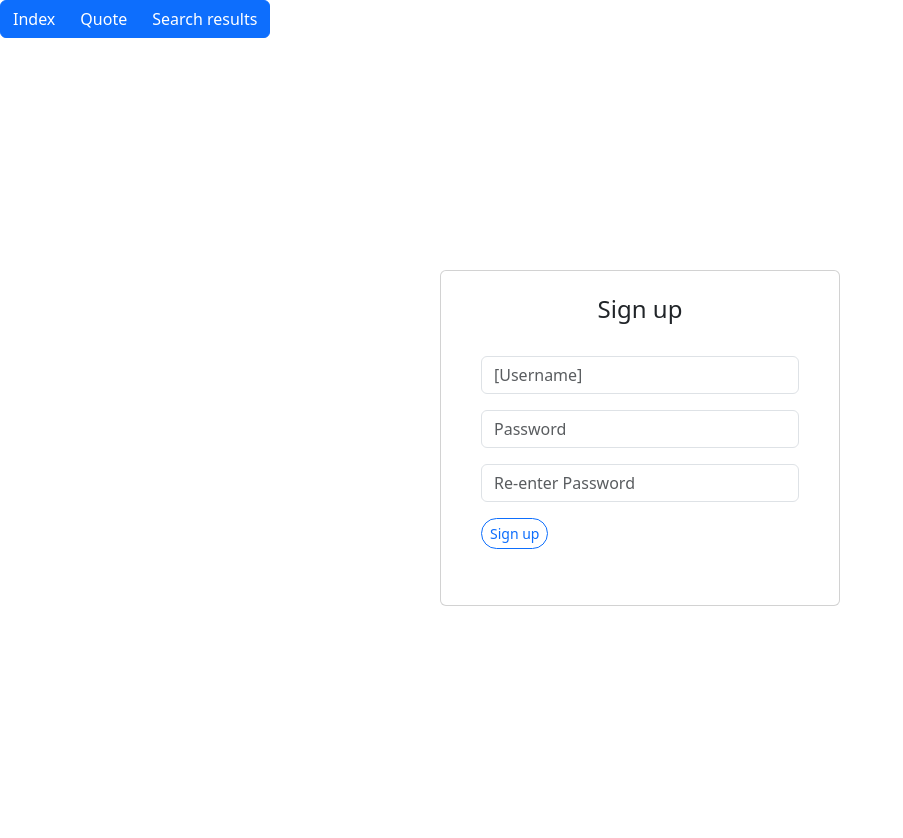
After one commit to ThatCrazyTechMan/NEA-Quotebook, a FastAPI app: template templates/signup.html in a window 1280 px wide. The commit adds this page. Shown: the whole page, without its empty margins (0-903 px from the left). Run offline with FastAPI, Linux system fonts and the light colour scheme; the template is opened without the code that fills it, so the values that code supplies are empty; parts of the project's set-up code (start-up, migrations or seed data) failed here and were passed over.

Commit message:
Finished login system, and started using cookies

```diff
--- a/main_old.py
+++ b/main_old.py
@@ -15,6 +15,10 @@ from typing import Annotated, Any, Sequence
 from urllib.parse import quote
 import databaseConnector
 from sqlalchemy import text, Row
+import hashlib
+from starlette.middleware.sessions import SessionMiddleware
+
+
 async def getQuoteFromAuthor(author):
     session = databaseConnector.get_session()
     sql_query = "SELECT * FROM quote WHERE author = :author"
@@ -102,9 +106,44 @@ def getQuote(quote_id):
     db_result = session.execute(stmt, {"id": quote_id})
     quote = db_result.first()
     return quote
+
+async def getQuoteFromAuthor(author):
+    session = databaseConnector.get_session()
+    sql_query = "SELECT * FROM quote WHERE author = :author"
+    stmt = text(sql_query)
+    POM_quotes_results = session.execute(stmt, {"author": author})
+    quotes_from_pom = POM_quotes_results.all()
+    return quotes_from_pom
+
+
+async def getRandomAuthor():
+    session = databaseConnector.get_session()
+    sql_query = "SELECT AUTHOR FROM quote ORDER BY RANDOM() LIMIT 1"
+    stmt = text(sql_query)
+    POM_result = session.execute(stmt)
+    person_of_month = POM_result.first().author
+    return person_of_month
+
+
+async def getRandomQuote():
+    session = databaseConnector.get_session()
+    sql_query = "SELECT * FROM quote ORDER BY RANDOM() LIMIT 1"
+    stmt = text(sql_query)
+    rand_quote_result = session.execute(stmt)
+    rand_quote = rand_quote_result.first()
+    return rand_quote
 app = FastAPI()
 app.mount("/static", StaticFiles(directory="static"), name="static")
+app.add_middleware(
+    SessionMiddleware,
+    secret_key="secret"
+)
+
+
 templates = Jinja2Templates(directory="templates")
+
+
+
 
 quotes = [
     {
@@ -186,8 +225,6 @@ async def submit(request: Request, author: Annotated[str, Form()], quote: Annota
 
 @app.get("/home", response_class=HTMLResponse)
 async def home(request: Request):
-    session = databaseConnector.get_session()
-
     rand_quote = await getRandomQuote()
 
     person_of_month = await getRandomAuthor()
@@ -200,35 +237,6 @@ async def home(request: Request):
         "home.html",
         {"title": "Home", "rand": rand_quote, "person_of_month": person_of_month, "POM_quotes": quotes_from_pom},
     )
-
-
-async def getQuoteFromAuthor(author):
-    session = databaseConnector.get_session()
-    sql_query = "SELECT * FROM quote WHERE author = :author"
-    stmt = text(sql_query)
-    POM_quotes_results = session.execute(stmt, {"author": author})
-    quotes_from_pom = POM_quotes_results.all()
-    return quotes_from_pom
-
-
-async def getRandomAuthor():
-    session = databaseConnector.get_session()
-    sql_query = "SELECT AUTHOR FROM quote ORDER BY RANDOM() LIMIT 1"
-    stmt = text(sql_query)
-    POM_result = session.execute(stmt)
-    person_of_month = POM_result.first().author
-    return person_of_month
-
-
-async def getRandomQuote():
-    session = databaseConnector.get_session()
-    sql_query = "SELECT * FROM quote ORDER BY RANDOM() LIMIT 1"
-    stmt = text(sql_query)
-    rand_quote_result = session.execute(stmt)
-    rand_quote = rand_quote_result.first()
-    return rand_quote
-
-
 @app.get("/", response_class=HTMLResponse)
 async def home(request: Request):
     return templates.TemplateResponse(
@@ -240,11 +248,81 @@ async def home(request: Request):
 
 @app.get("/login", response_class=HTMLResponse)
 async def home(request: Request):
+    rand_quote = await getRandomQuote()
+    print(rand_quote)
     return templates.TemplateResponse(
         request,
         "login.html",
-        {"title": "Login"},
+        {"title": "Login", "rand_quote": rand_quote},
     )
+
+@app.post("/user", response_class=HTMLResponse)
+async def user(request: Request, username: Annotated[str, Form()]):
+    print(f"{username} tried logging in!!")
+    session = databaseConnector.get_session()
+    sql_query = "SELECT COUNT(*) FROM users WHERE username = :username"
+    stmt = text(sql_query)
+    user_result = session.execute(stmt, {"username": username})
+    user_count = user_result.scalar_one()
+
+    if user_count == 0:
+        return templates.TemplateResponse(
+            request,
+            "signup.html",
+            {"title": "Create", "username": username},
+        )
+    else:
+        return templates.TemplateResponse(
+            request,
+            "signin.html",
+            {"title": "Login", "username": username},
+        )
+
+@app.post("/signin", response_class=HTMLResponse)
+async def signin(request: Request, username: Annotated[str, Form()], password: Annotated[str, Form()]):
+    password_hash = hashlib.sha256(password.encode()).hexdigest()
+    session = databaseConnector.get_session()
+    sql_query = "SELECT * FROM users WHERE username = username AND password_hash = password_hash"
+    stmt = text(sql_query)
+    signin_result = session.execute(stmt, {"username": username, "password_hash": password_hash})
+    user = signin_result.first()
+    if user is not None:
+        print(f"{username} logged in!!")
+        request.session["username"] = username
+        return RedirectResponse(
+            '/home',
+            status_code=int(302)
+        )
+    else:
+        return templates.TemplateResponse(
+            request,
+            "signin.html",
+            {"title": "Login", "username": username},
+        )
+
+@app.post("/signup", response_class=HTMLResponse)
+async def signin(request: Request, username: Annotated[str, Form()], password1: Annotated[str, Form()], password2: Annotated[str, Form()]):
+    if password1 != password2:
+        return templates.TemplateResponse(
+            request,
+            "signup.html",
+            {"title": "Signup", "username": username}
+        )
+    else:
+        password_hash = hashlib.sha256(password1.encode()).hexdigest()
+        session = databaseConnector.get_session()
+        sql_query = "INSERT INTO users(username, password_hash) VALUES (:username, :password_hash)"
+        stmt = text(sql_query)
+        session.execute(stmt, {"username": username, "password_hash": password_hash})
+        session.commit()
+        print(f"{username} created!!")
+        return RedirectResponse(
+            '/login',
+            status_code=int(302)
+
+        )
+
+
 
 
 @app.get("/results/{search}", response_class=HTMLResponse)
--- /dev/null
+++ b/schema.sql
@@ -0,0 +1,3 @@
+
+CREATE TABLE quote (id INTEGER GENERATED ALWAYS AS IDENTITY PRIMARY KEY NOT NULL, author VARCHAR(50) NOT NULL, content VARCHAR(512), date DATE, context VARCHAR(512));
+CREATE TABLE users(user_id uuid DEFAULT gen_random_uuid() PRIMARY KEY, username VARCHAR(20) NOT NULL, password_hash VARCHAR(64) NOT NULL);
--- a/templates/home.html
+++ b/templates/home.html
@@ -26,7 +26,7 @@
             <div class="container py-2">
                 <div class="row g-4 align-items-center">
                     <div class="col-md-auto">
-                        <h4 class="mb-0">What say you, Kabir?</h4>
+                        <h4 class="mb-0">What say you, {{request.session.get("username")}}?</h4>
                     </div>
                     <div class="col-md">
                         <form id="search_form" action="/search" method="POST">
--- /dev/null
+++ b/templates/signup.html
@@ -0,0 +1,45 @@
+<!doctype html>
+<html lang="en">
+<head>
+    <meta charset="utf-8">
+    <meta name="viewport" content="width=device-width, initial-scale=1">
+    <title>Bootstrap demo</title>
+    <link href="https://cdn.jsdelivr.net/npm/bootstrap@5.3.8/dist/css/bootstrap.min.css" rel="stylesheet"
+          integrity="sha384-sRIl4kxILFvY47J16cr9ZwB07vP4J8+LH7qKQnuqkuIAvNWLzeN8tE5YBujZqJLB" crossorigin="anonymous">
+</head>
+<body>
+<script src="https://cdn.jsdelivr.net/npm/bootstrap@5.3.8/dist/js/bootstrap.bundle.min.js"
+        integrity="sha384-FKyoEForCGlyvwx9Hj09JcYn3nv7wiPVlz7YYwJrWVcXK/BmnVDxM+D2scQbITxI"
+        crossorigin="anonymous"></script>
+<!-- Start of template -->
+<div class="btn-group">
+    <a class="btn btn-primary" href="http://localhost:8000/" role="button">Index</a>
+    <a class="btn btn-primary" href="http://localhost:8000/quote" role="button">Quote</a>
+    <a class="btn btn-primary" href="http://localhost:8000/results" role="button">Search results</a>
+</div>
+<div class="container-fluid d-flex justify-content-center align-items-center min-vh-100 py-4">
+    <div class="card p-4" style="width: 100%; max-width: 400px;">
+        <div class="card-title text-center">
+            <h4>Sign up</h4>
+        </div>
+        <div class="card-body">
+            <form method="POST" action="/signup">
+                <div class="mb-3">
+                    <input id="username" name="username" type="text" class="form-control" value="{{username}}" placeholder="[Username]" aria-label="Username" readonly>
+                </div>
+                <div class="mb-3">
+                    <input id="password1" name="password1" type="password" class="form-control" placeholder="Password" aria-label="Password">
+                </div>
+                <div class="mb-3">
+                    <input id="password2" name="password2" type="password" class="form-control" placeholder="Re-enter Password" aria-label="Re-enter Password">
+                </div>
+                <div class="mb-3">
+                    <button type="submit"  class="btn btn-outline-primary btn-sm rounded-4">Sign up</button>
+                </div>
+<!-- End of template -->
+</body>
+</html>
+            </form>
+        </div>
+    </div>
+</div>
```
Also changed, not shown: templates/login.html (+8 -14 lines), templates/signin.html (added, +42 -0 lines).
